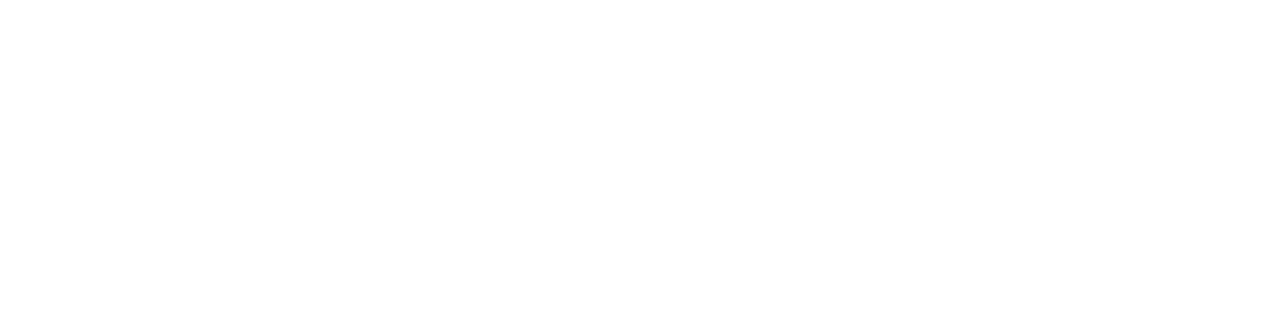
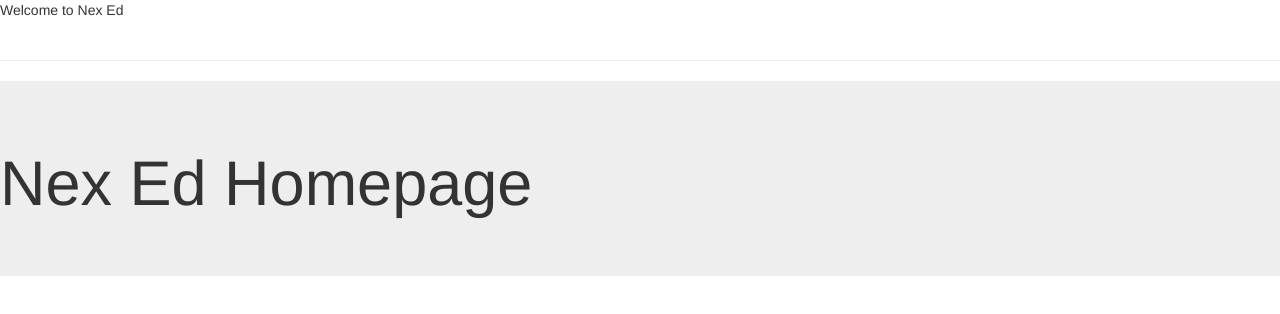
Before and after one commit to getedu/getedu, a website: page public/index.html at #!/home in a window 1280 px wide. Drawn offline with nearby package versions, Linux system fonts and the light colour scheme; some packages are replaced by stand-ins of ours.

Commit message:
Began working on templates

```diff
--- a/package.json
+++ b/package.json
@@ -15,6 +15,7 @@
     "cors": "^2.7.1",
     "express": "^4.13.3",
     "mongoose": "^4.2.9",
+    "passport-local": "^1.0.0",
     "q": "^1.4.1"
   }
 }
--- a/public/index.html
+++ b/public/index.html
@@ -1,16 +1,19 @@
 <!DOCTYPE html>
 <html>
 <head>
-	<title></title>
+	<title>Nex Ed</title>
+	<link rel="stylesheet" href="https://maxcdn.bootstrapcdn.com/bootstrap/3.3.6/css/bootstrap.min.css" integrity="sha384-1q8mTJOASx8j1Au+a5WDVnPi2lkFfwwEAa8hDDdjZlpLegxhjVME1fgjWPGmkzs7" crossorigin="anonymous">
 	<link rel="stylesheet" type="text/css" href="style.css">
 </head>
 <body ng-app="getEd" ng-controller="mainCtrl">
 
 	<div>
+		Welcome to Nex Ed
+	</div>
+	<br>
+	<hr>
 
-	</div>
-
-	<div ui-view></div>
+	<ui-view></ui-view>
 
 
 	<script src="https://ajax.googleapis.com/ajax/libs/angularjs/1.5.0-beta.2/angular.min.js"></script>
--- a/public/templates/homeTmpl.html
+++ b/public/templates/homeTmpl.html
@@ -0,0 +1,25 @@
+<div>
+		<header class="jumbotron">
+			<div class="header">
+				<h1>Nex Ed Homepage</h1>
+			</div>
+			<!-- <div class="header">
+				<div><button ui-sref="login" ng-show="logIn">Login</button> </div>
+			</div>
+			<a ui-sref="logout" ng-show="loggedOut">Logout</a>
+			<<button ui-sref="search">Search</button>
+			<button ui-sref="profile">Profile</button> -->
+		</header>
+
+
+
+		<div ui-view></div>
+
+
+		<footer class="footer">
+      		<div class="container">
+
+      		</div>
+    	</footer>
+
+	</div>
```
Also changed, not shown: public/templates/loginTmpl.html (+13 -0 lines).
